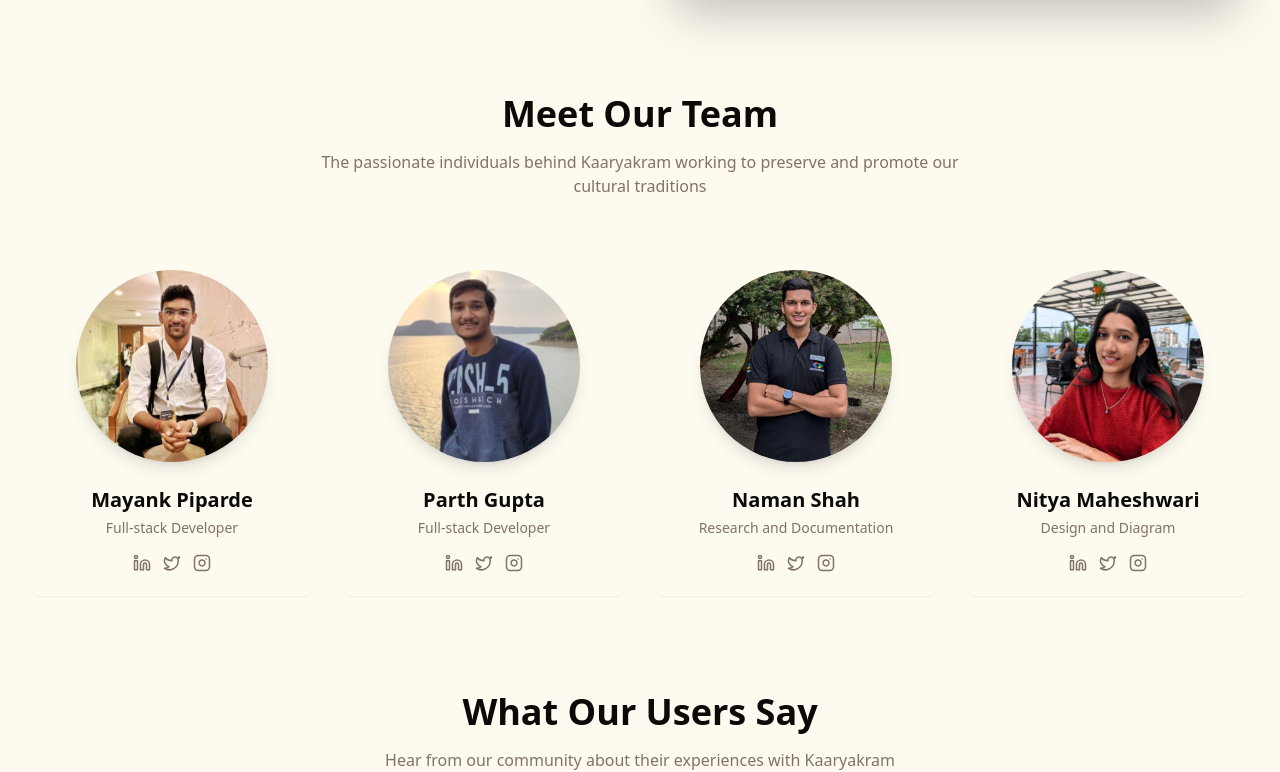
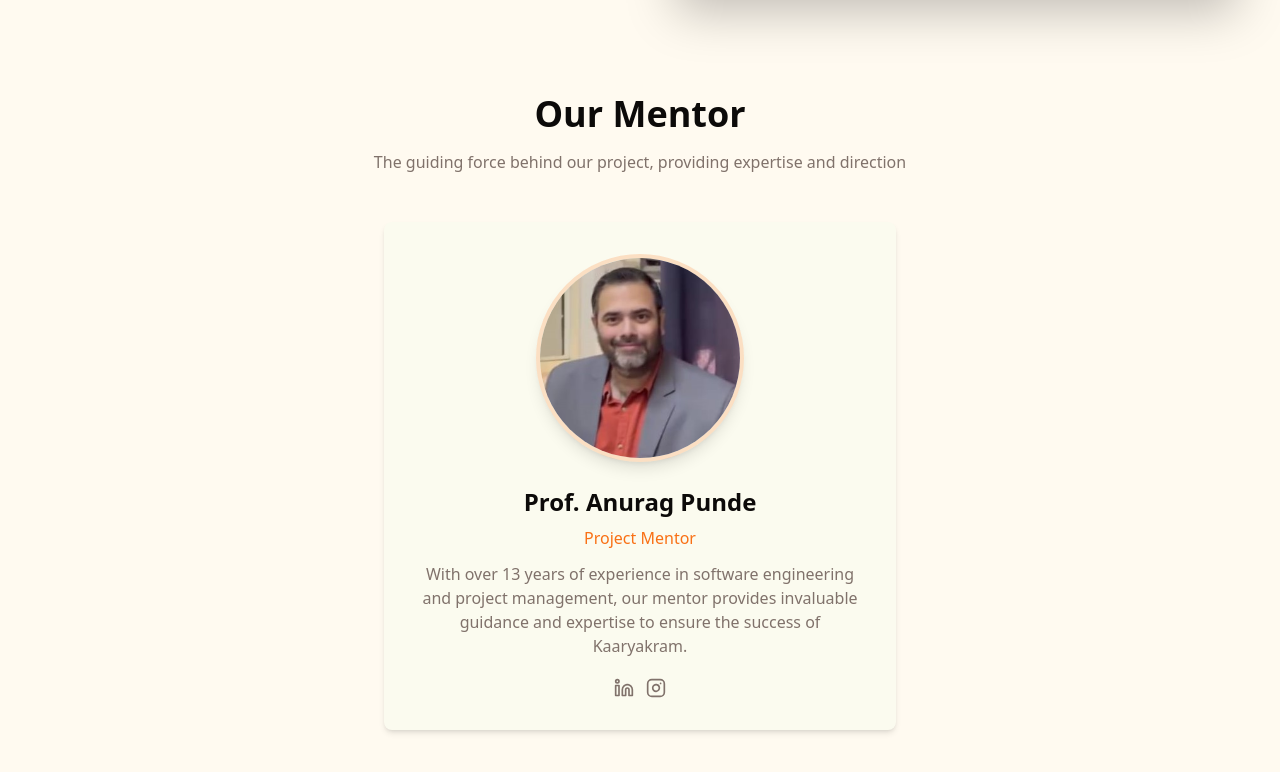
Before and after one commit to MayankPiparde04/Kaaryakram, a Next.js app: page /about in a window 1280 px wide. Shown: the part 1857-2629 px from the top of the page. Built offline with nearby package versions, Linux system fonts and the light colour scheme; a web font is replaced by a local one.

Commit message:
Up To Date

```diff
--- a/app/about/page.tsx
+++ b/app/about/page.tsx
@@ -332,6 +332,61 @@ export default function AboutPage() {
         </div>
       </section>
 
+      {/* Our Mentor */}
+      <section>
+        <motion.div
+          initial={{ opacity: 0, y: 20 }}
+          whileInView={{ opacity: 1, y: 0 }}
+          viewport={{ once: true }}
+          className="text-center mb-12 max-w-2xl mx-auto"
+        >
+          <h2 className="text-3xl md:text-4xl font-bold mb-4">Our Mentor</h2>
+          <p className="text-muted-foreground">
+            The guiding force behind our project, providing expertise and direction
+          </p>
+        </motion.div>
+
+        <div className="flex justify-center">
+          <motion.div
+            initial={{ opacity: 0, y: 20 }}
+            whileInView={{ opacity: 1, y: 0 }}
+            viewport={{ once: true }}
+            className="max-w-lg"
+          >
+            <Card className="bg-secondary/10 shadow-md border-none overflow-hidden text-center hover:shadow-xl transition-shadow duration-300">
+              <CardContent className="p-8">
+                <motion.div
+                  whileHover={{ scale: 1.05 }}
+                  transition={{ type: "spring", stiffness: 300 }}
+                  className="relative h-52 w-52 mx-auto rounded-full overflow-hidden mb-6 shadow-lg border-4 border-primary/20"
+                >
+                  <Image
+                    src="/mentor-placeholder.jpg" /* Replace with actual mentor image */
+                    alt="Project Mentor"
+                    fill
+                    className="object-cover"
+                  />
+                </motion.div>
+                <h3 className="text-2xl font-bold mb-2">Prof. Anurag Punde</h3> {/* Replace with actual mentor name */}
+                <p className="text-primary font-medium mb-3">Project Mentor</p>
+                <p className="text-muted-foreground mb-5">
+                  With over 13 years of experience in software engineering and project management,
+                  our mentor provides invaluable guidance and expertise to ensure the success of Kaaryakram.
+                </p>
+                <div className="flex justify-center space-x-3">
+                  <a href="#" className="text-muted-foreground hover:text-primary transition-colors">
+                    <svg xmlns="http://www.w3.org/2000/svg" width="20" height="20" viewBox="0 0 24 24" fill="none" stroke="currentColor" strokeWidth="2" strokeLinecap="round" strokeLinejoin="round"><path d="M16 8a6 6 0 0 1 6 6v7h-4v-7a2 2 0 0 0-2-2 2 2 0 0 0-2 2v7h-4v-7a6 6 0 0 1 6-6z"></path><rect width="4" height="12" x="2" y="9"></rect><circle cx="4" cy="4" r="2"></circle></svg>
+                  </a>
+                  <a href="#" className="text-muted-foreground hover:text-primary transition-colors">
+                    <svg xmlns="http://www.w3.org/2000/svg" width="20" height="20" viewBox="0 0 24 24" fill="none" stroke="currentColor" strokeWidth="2" strokeLinecap="round" strokeLinejoin="round"><rect width="20" height="20" x="2" y="2" rx="5" ry="5"></rect><path d="M16 11.37A4 4 0 1 1 12.63 8 4 4 0 0 1 16 11.37z"></path><line x1="17.5" x2="17.51" y1="6.5" y2="6.5"></line></svg>
+                  </a>
+                </div>
+              </CardContent>
+            </Card>
+          </motion.div>
+        </div>
+      </section>
+
       {/* Our Team */}
       <section>
         <motion.div
```
Also changed, not shown: public/mentor-placeholder.jpg (added).
